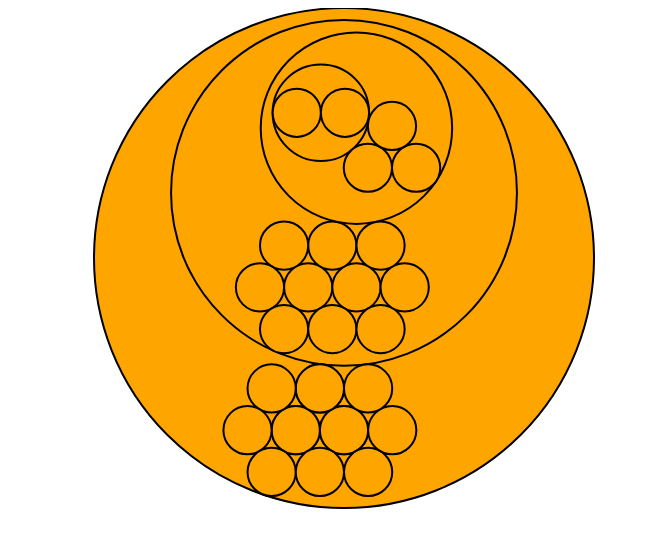
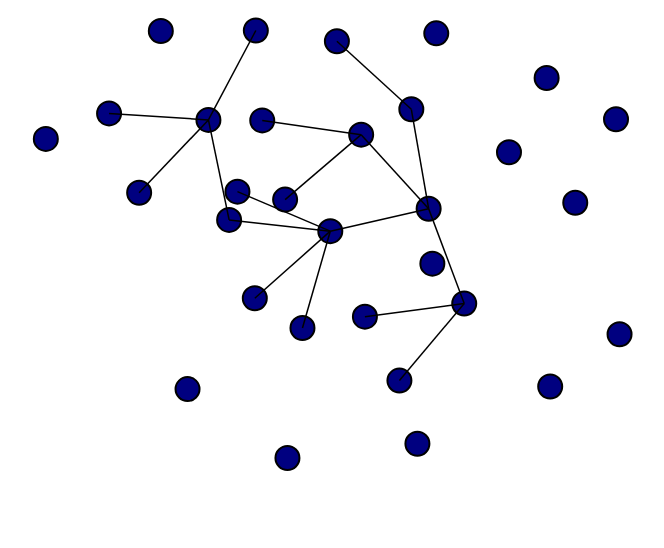
Before and after one commit to DinoJay/tagspace, a website built with webpack: page index.html in a window 1280 px wide. Shown: the whole page, without its empty margins (64-728 px from the left). Built offline with nearby package versions, Linux system fonts and the light colour scheme.

Commit message:
tag graph to DAG done! raw version

```diff
--- a/app/app.js
+++ b/app/app.js
@@ -3,6 +3,23 @@ import _ from "lodash";
 import fociLayout from "./foci";
 
 require("./style/style.less");
+
+
+function nbsDirected(a, linkedByIndex) {
+  var nbs = [];
+  for (var property in linkedByIndex) {
+    var s = property.split(",").map(d => parseInt(d));
+    // if (s[0] === a) {
+    //   nbs.push(s[1]);
+    // }
+    // else {
+      if (s[1] === a) {
+        nbs.push(s[0]);
+      }
+    // }
+  }
+  return _.uniq(nbs);
+}
 
 function biconnectedComponents(graph){
 
@@ -235,20 +252,24 @@ d3.json("data.json", function(error, data) {
 
   var svg = d3.select("body").append("svg")
               .attr("width", 1200)
-              .attr("height", 800)
-              .append("g")
-              .call(zoom);
+              .attr("height", 800);
+              // .append("g")
+              // .attr("transform", "translate(" + [75, 75] + ")")
+              // .call(zoom);
 
   var foci = fociLayout()
                 .gravity(0.01)
                 .sets(data.documents)
                 .size([800, 500])
                 .charge(function(d) {
-                  var conn = this.hasConnections(d);
-                  return conn > 0 ? -100 / conn : -500;})
+                  // var conn = this.hasConnections(d);
+                  // return conn > 0 ? -100 / conn : -100;
+                  return -30;
+                })
                 .linkStrength(1)
                 .linkDistance(function(l){
-                  return l.intersec.length > 0 ? 200 / l.intersec.length : 100000;
+                  return 100;
+                  // return l.intersec.length > 0 ? 200 / l.intersec.length : 100000;
                   // var conn1 = this.hasConnections(l.source);
                   // var conn2 = this.hasConnections(l.target);
                   // var conn = conn1 > conn2 ? conn1 : conn2;
@@ -258,10 +279,10 @@ d3.json("data.json", function(error, data) {
                 .startForce();
 
   var nodes = foci.data();
-  console.log("foci data", nodes);
+  // console.log("foci data", nodes);
 
   var force = d3.layout.force()
-                .nodes(nodes)
+                .nodes(_.flatten(nodes.map(d => d.nodes)))
                 .size([800, 500])
                 .charge(0)
                 .linkStrength(0)
@@ -276,25 +297,43 @@ d3.json("data.json", function(error, data) {
                 // .friction(0.4)
                 .theta(1);
   //
-  // // console.log("clusteredDocs", nodes);
+  // console.log("clusteredDocs", force.nodes());
   // // console.log("fociLinks", foci.links());
   //
-  var forceEdges = [];
+  // console.log("fociLinks", foci.links());
+  // var forceEdges = [];
+  // TODO:
   // var forceEdges = _.flattenDeep(foci.links().map(l => {
   //   return l.source.nodes.map(s => {
   //     return l.target.nodes.map(t => {
   //       return {
-  //         source: force.nodes().findIndex(d => d.id === s.id),
-  //         target: force.nodes().findIndex(d => d.id === t.id),
-  //         intersec: l.intersec
+  //         source: force.nodes().findIndex(d => d.__setKey__ === s.__setKey__),
+  //         target: force.nodes().findIndex(d => d.__setKey__ === t.__setKey__)
+  //         // intersec: l.intersec
   //       };
   //     });
   //   });
   // }));
+
+
+  force.start();
+  // var forceEdges = _.flattenDeep(force.nodes().map(n => {
+  //   var links = foci.links()
+  //                   .filter(l => n.__setKey__ === l.source.__key__ || n.__setKey__ === l.target.__key__)
+  //                   .map(l => {
+  //                     return {
+  //                       source: force.nodes().find(n => n.__setKey__ === l.source.__key__).index,
+  //                       target: force.nodes().find(n => n.__setKey__ === l.target.__key__).index
+  //                     };
+  //                   });
+  //   return links;
+  // }));
   //
-  // force.links(forceEdges);
-  // // console.log("forceEdges", forceEdges);
-  //
+  // console.log("forceEdges before", forceEdges);
+  // force.links(forceEdges.slice(0)); //
+  // console.log("forceEdges", force.links());
+
+  // console.log("forceEdges", forceEdges);
   // var edgeList = forceEdges.map(l => [l.source, l.target]);
   // // var linkedByIndex = {};
   // // forceEdges.forEach(function(d) {
@@ -373,45 +412,57 @@ d3.json("data.json", function(error, data) {
   //
   // // console.log("groupedNodes", groupedNodes);
 
-  var doc = svg.selectAll(".doc")
+  var circle = svg.selectAll(".circle")
     .data(nodes, d => d.__key__);
 
-  // doc.enter()
+  // circle.enter()
   //    .append("circle")
-  //    .attr("class", "doc")
+  //    .attr("class", "circle")
   //    .attr("r", d => d.r)
   //    .attr("stroke", d => d.cut ? "red" : "black")
   //    .attr("stroke-width", "2")
   //    .attr("fill", "white");
      // .call(force.drag);
 
-  doc.enter()
-    .append("g")
+  // circle.enter()
+  //   .append("g")
+  //     .attr("class", "circle")
+  //     .attr("transform", function(d) { return "translate(" + d.x + "," + d.y + ")"; });
+  //
+  // circle.append("circle")
+  //     .attr("class", "circleDoc")
+  //     .attr("r", function(d) { return d.r; })
+  //     .attr("stroke", "black")
+  //     .attr("stroke-width", "2")
+  //     .attr("fill", "orange");
+
+
+
+  var doc = svg.selectAll(".doc")
+    .data(nodes, d => d.__key__);
+
+  doc
+    .enter()
+    .append("circle")
       .attr("class", "doc")
-      .attr("transform", function(d) { return "translate(" + d.x + "," + d.y + ")"; });
-
-  doc.append("circle")
-      .attr("class", "circleDoc")
-      .attr("r", function(d) { return d.r; })
+      .attr("r", 12)
       .attr("stroke", "black")
       .attr("stroke-width", "2")
-      .attr("fill", "orange");
-
-  doc.append("title")
+      .attr("fill", "navy")
+      .append("title")
         .text(function(d) { return d.__key__; });
 
-  var link = svg
-      .insert("g", ":first-child")
-      .selectAll(".link")
-     .data(forceEdges)
-     .enter().append("line")
-     //    .attr("class", function(d) { return "link " + d.type; })
-     .attr("class", "link");
+  var link = svg.selectAll(".link").append("g")
+               .data(foci.links());
+
+  link.enter().append("line")
+               //    .attr("class", function(d) { return "link " + d.type; })
+               .attr("class", "link");
 
   force.on("tick", function(e) {
-    // doc.each(d => {
-    //   moveToPos(d, {x: d.center.x, y: d.center.y}, e.alpha * 2);
-    // });
+    doc.each(d => {
+      moveToPos(d, {x: d.center.x, y: d.center.y}, e.alpha * 2);
+    });
     // doc.each((collide(doc.data(), e.alpha, 0)));
     //
     // svg.selectAll("path.group")
@@ -444,10 +495,12 @@ d3.json("data.json", function(error, data) {
       .attr("y2", d =>  d.target.y);
 
     doc.attr("transform", d => "translate(" + [d.x, d.y] + ")");
+    // doc.attr("cx", d => d.x);
+    // doc.attr("cy", d => d.y);
   });
 
   force.start();
 
-  d3.selectAll(".doc").on("click", d => console.log("d", d));
+  doc.on("click", d => console.log("d nbs", d.__key__, nbsDirected(d.index, foci._linkedByIndex).map(i => nodes[i])));
 
 });
--- a/app/foci.js
+++ b/app/foci.js
@@ -115,7 +115,7 @@ function moveToCenter(alpha, energy) {
 //   };
 // }
 
-function startForce(isVenn) {
+function startForce() {
 
   var force = d3.layout.force()
                 .charge(d => this._charge(d))// * d.size)
@@ -124,56 +124,78 @@ function startForce(isVenn) {
                 .linkStrength(this._linkStrength)
                 .linkDistance(d => this._linkDistance(d));
 
-  var pack = d3.layout.pack()
-      .value(function(d) {
-        return d.nbs.length > 0 ? d.nbs.length : 1;
-      })
-      .children(d => d.nbs)
-      .size(this.size());
+  // var pack = d3.layout.pack()
+  //     .value(function(d) {
+  //       return d.nbs.length > 0 ? d.nbs.length : 1;
+  //     })
+  //     // .radius(d => {
+  //     //   return d.nodes ? d.nodes.length * 10 : 30;
+  //     // })
+  //     .padding(10)
+  //     .children(d => d.nbs)
+  //     .size(this.size());
 
-  var values = this.sets();
-  var root = {__key__: "all", nbs: values};
-  var packed = pack(root);
-  console.log("root", packed);
+  var nodes = this.sets();
+  var links = this.links();
+
+  // var root = {__key__: "all", nbs: values};
+  // var packed = pack(root);
+  // packed.forEach(d => {
+  //   d.center = {x: d.x, y: d.y - d.r};
+  // });
+  // console.log("root", packed);
 
   // var totalSize = values.reduce((a, b) => a.size + b.size);
   // console.log("SETS", this.sets());
   // console.log("fociLinks", this._fociLinks.map(d => d.source.__key__ + " - " + d.target.__key__));
 
 
-  // var n = 300;
-  //
-  // force.nodes(values);
-  // force.links(this._fociLinks);
-  //
-  // //run the simulation n times
-  // force.start();
-  // for (var i = n * n; i > 0; --i) force.tick();
-  // force.stop();
-  //
-  // values.forEach(function(d) {
-  //   d.center = {
-  //     x: d.x,
-  //     y: d.y
-  //     // x : (d.x + d.dx / 2),
-  //     // y : (d.y + d.dy / 2)
-  //     // z: null
-  //   };
-  //
-  //   // TODO: check
-  //   d.nodes.forEach((e, i)=> {
-  //     e.center = Object.assign({}, d.center);
-  //     e.center.px = e.center.x + (i * 10);
-  //     e.center.py = e.center.y + (i * 10);
-  //     // e.center.z = i;
-  //     // e.dx = d.dx;
-  //     // e.dy = d.dy;
-  //   });
+
+  // var packedNodes = packed.filter(d => d.nodes);
+
+  // packedNodes.forEach(d => {
+  //   d.x = null;
+  //   d.y = null;
+  //   d.px = null;
+  //   d.py = null;
   // });
+  // var links = pack.links(packedNodes);
 
-  var nodes = _.flatten(values.map(d => d.nodes));
+  // force.nodes(packedNodes);
+  console.log("links", links);
+  force.nodes(nodes);
+  force.links(links);
 
-  this.data(packed);
+  // run the simulation n times
+  var n = 300;
+  force.start();
+  for (var i = n * n; i > 0; --i) force.tick();
+  force.stop();
+
+  nodes.forEach(function(d) {
+    // console.log("d", d);
+    d.center = {
+      x: d.x,
+      y: d.y
+      // x : (d.x + d.dx / 2),
+      // y : (d.y + d.dy / 2)
+      // z: null
+    };
+
+    // TODO: check
+    d.nodes.forEach((e, i)=> {
+      e.center = Object.assign({}, d.center);
+      e.center.px = e.center.x + (i * 10);
+      e.center.py = e.center.y + (i * 10);
+      // e.center.z = i;
+      // e.dx = d.dx;
+      // e.dy = d.dy;
+    });
+  });
+
+  // var nodes = _.flatten(values.map(d => d.nodes));
+
+  this.data(nodes);
 
   return this;
 }
@@ -262,27 +284,23 @@ function extractSets(data) {
 
   nodes.forEach((d, i) => d.index = i);
 
-  nodes.forEach(d => {
-    d.sets.forEach(s => {
-      var targets = nodes.filter(t => t.__key__ !== d.__key__ && t.sets.indexOf(s) !== -1);
-      targets.forEach(t => {
-        if (fociLinks.find(l => (l.source.__key__ === d.__key__ && l.target.__key__ === t.__key__)
-          || (l.source.__key__ === t.__key__ && l.target.__key__ === d.__key__)) === undefined) {
+  nodes.forEach(s => {
+    nodes.forEach(t => {
+    var intersect = _.intersection(s.sets, t.sets);
+    var linkExist = fociLinks.findIndex(l => l.source === s.index && l.target === t.index || l.target === s.index && l.source === t.index);
 
+    if (s.index !== t.index && intersect.length > 0 && linkExist === -1)
       fociLinks.push({
-              source: d.index,
+        source: s.index,
         target: t.index,
-              // source: nodes.findIndex(e => e.__key__ === d.__key__),
-              // target: nodes.findIndex(d => d.__key__ === t.__key__),
-              intersec: _.intersection(d.sets, t.sets)
-            });
-          }
+        intersec: intersect
       });
     });
   });
 
   console.log("foci nodes", nodes);
   console.log("fociLinks", fociLinks);
+  console.log("fociLinks length", fociLinks.length);
 
   // console.log("focilinks", fociLinks);
   // // reset the size for each set.
@@ -313,7 +331,8 @@ function extractSets(data) {
     linkedByIndex[d.source + "," + d.target] = true;
   });
 
-  // console.log("linkedByIndex", linkedByIndex);
+  console.log("linkedByIndex", linkedByIndex);
+
   this._linkedByIndex = linkedByIndex;
 
   var edgeList = fociLinks.map(l => [l.source, l.target]);
@@ -321,49 +340,134 @@ function extractSets(data) {
 
   var sortedNodes = _.sortBy(nodes, d => {
     // console.log("d.index", d.index);
-    var conn = connectionsIndex(d.index, linkedByIndex, nodes);
-    return conn * d.nodes.length;
-  });
-  // console.log("sortedNodes", sortedNodes);
+    // var conn = connectionsIndex(d.index, linkedByIndex, nodes);
+    // return conn * d.nodes.length;
 
-  var sv = [];
+    return d.sets.length;
+  }).reverse();
+
+  var sv = sortedNodes.map(n => n.index);
+  console.log("sortedNodes", sortedNodes);
+
+  console.log("sv", sv);
+  // var sv = [];
+  // var seen = [];
   function induceNbs(cur) {
-    var neighbors = nbs(cur.index, linkedByIndex, sv);
 
-    // console.log("sv", sv);
-    sv = _.difference(sv, neighbors);
+    // console.log("cur", cur);
+    var nbs = neighbors(cur.index, linkedByIndex, sv);
+    // console.log("nbs", neighbors);
+    // seen.push(cur.index);
+
+    sv = _.difference(sv, nbs);
     // console.log("sv", sv);
 
     // TODO: not correct
-    var sorted = _.sortBy(neighbors.map(i => nodes[i]), d => {
+    var sorted = _.sortBy(nbs.map(i => nodes[i]), d => {
       var conn = connectionsIndex(d.index, linkedByIndex, sv.map(i => nodes[i]));
-      return conn * d.nodes.length;
-    }).reverse();
+      return 100 * conn / d.sets.length;
+    });
     // console.log("sorted", sorted);
 
     cur.nbs = sorted;
 
     cur.nbs.forEach(next => {
+      // if(seen.indexOf(next) === -1)
         induceNbs(next);
     });
   }
+  //
+  // sv = sortedNodes.map(d => d.index);
+  // console.log("sv", sv);
+  //
+  // var simpleComps = [];
+  // var hierarchy = [];
 
-  sv = sortedNodes.map(d => d.index);
-  var simpleComps = [];
-  var hierarchy = [];
+// old_undirected graph G
+//  new_directed graph D
+//  dequeue Q
+//  v is any node in G
+//  add v to D
+//  Q.push_back(v)
+//  while(Q is not empty):
+//      v = Q.pop_front()
+//      for all neighbors u to v:
+//          if u in D
+//               add edge u->v to D
+//          else
+//               add u to D and add edge v->u to D
+//               Q.push_back(u)
+//
+//  return D
+
+function remove_cycle(totalOrder) {
+  var D = {nodes: [], edges: []}; // new_directed graph D
+  var Q = [];
+  var u0 = totalOrder[totalOrder.length - 1];
+  var tags = [];
+  Q.push(u0);
+  while (Q.length !== 0) {
+
+    var u = Q.pop(); // pop front
+
+    console.log("u", nodes[u]);
+    console.log("seen", tags);
+    console.log("sets", nodes[u].sets);
+    console.log("diff", _.difference(nodes[u].sets, tags));
+    var vs = nbsForward(u, linkedByIndex, nodes, tags);
+
+    var sorted = _.sortBy(vs.map(i => nodes[i]), d => {
+      return d.sets.length;
+
+      // var conn = connectionsIndex(d.index, linkedByIndex, sv.map(i => nodes[i]));
+      // return 100 * conn / d.sets.length;
+    }).map(d => d.index).reverse();
+
+    console.log("vs", sorted.map(u => nodes[u].__key__));
+
+    // console.log("sorted", sorted.map(i => nodes[i]));
+
+    sorted.forEach(v => {
+      if (D.nodes.indexOf(v) !== -1) {
+        var filterOut = D.edges.filter(l => l.target === v);
+        // console.log("filterOut", filterOut);
+        D.edges = _.difference(D.edges, filterOut);
+
+        D.edges.push({source: u, target: v});
+      }
+      else {
+        D.nodes.push(v);
+        D.edges.push({source: u, target: v});
+        Q.push(v);
+
+        Q = _.uniq(Q);
+        Q = _.sortBy(Q.map(i => nodes[i]), d => {
+          return d.sets.length;
+        }).map(d => d.index).reverse();
+      }
+    });
+    tags = tags.concat(nodes[u].sets);
+  }
+  return D;
+}
+
+var D = remove_cycle(sv);
+
+console.log("D", D);
+
 
   // console.log("sv", sv);
-  while(sv.length !== 0) {
+  // while(sv.length !== 0) {
     // var cur = sv.pop();
     // var neighbors = nbs(cur, linkedByIndex, sv);
     // simpleComps.push([cur].concat(neighbors));
     // hierarchy.push({node: nodes[cur], nbs: neighbors.map(n => nodes[n])});
     // sv = _.difference(sv, neighbors);
 
-    var cur = sv.pop();
-    var curNode = nodes[cur];
-    induceNbs(curNode);
-    hierarchy.push(curNode);
+    // var cur = sv.pop();
+    // var curNode = nodes[cur];
+    // induceNbs(curNode);
+    // hierarchy.push(curNode);
     // console.log("nodes[cur]", nodes[cur]);
     // sv = [];
     // var neighbors = [];
@@ -378,49 +482,49 @@ function extractSets(data) {
     // console.log("cur", nodes[cur]);
     // console.log("nbs", neighbors);
     // console.log("sv", sv);
-  }
+  // }
   // console.log("simpleComps", simpleComps);
-  console.log("hierarchy", hierarchy);
+  // console.log("hierarchy", hierarchy);
 
 
   // var simpleCompNodes = simpleComps.map(c => c.map(i => nodes[i]));
   // console.log("simpleCompNodes", simpleCompNodes);
-  var clusters = hierarchy.map(n => {
-    var sets = _.uniq(_.flatten(n.nbs.map(n => n.sets)));
-    var intersets = _.intersection(...n.nbs.map(n => n.sets));
-    n.otherKey = sets.join(",");
-    n.interkey = intersets.join(",");
-    n.otherSets = sets;
-    return n;
-  });
-  console.log("clusters", clusters);
+  // var clusters = hierarchy.map(n => {
+  //   var sets = _.uniq(_.flatten(n.nbs.map(n => n.sets)));
+  //   var intersets = _.intersection(...n.nbs.map(n => n.sets));
+  //   n.otherKey = sets.join(",");
+  //   n.interkey = intersets.join(",");
+  //   n.otherSets = sets;
+  //   return n;
+  // });
+  // console.log("clusters", clusters);
 
-  var vertices = nodes.map((_, i) => i);
-  var adjList = convert_edgelist_to_adjlist(vertices, edgeList);
-  // console.log("adjList", adjList);
-
-  var comps = biconnectedComponents(adjList);
-
-  var cut_vertices = _.uniq(_.flatten(comps.map(c => {
-    return c.filter(u => {
-      var n = comps.filter(c => c.find(v => v === u) ? true : false);
-      return n.length > 1;
-    });
-  }).filter(s => s > 0)));
-
-  // console.log("cut_vertices", cut_vertices);
-
-  nodes.forEach((d, i) => {
-    if (cut_vertices.indexOf(i) !== -1 ) d.cut = true;
-  });
-
-  var biComps = comps.map(c => c.filter(v => cut_vertices.indexOf(v) === -1));
+  // var vertices = nodes.map((_, i) => i);
+  // var adjList = convert_edgelist_to_adjlist(vertices, edgeList);
+  // // console.log("adjList", adjList);
+  //
+  // var comps = biconnectedComponents(adjList);
+  //
+  // var cut_vertices = _.uniq(_.flatten(comps.map(c => {
+  //   return c.filter(u => {
+  //     var n = comps.filter(c => c.find(v => v === u) ? true : false);
+  //     return n.length > 1;
+  //   });
+  // }).filter(s => s > 0)));
+  //
+  // // console.log("cut_vertices", cut_vertices);
+  //
+  // nodes.forEach((d, i) => {
+  //   if (cut_vertices.indexOf(i) !== -1 ) d.cut = true;
+  // });
+  //
+  // var biComps = comps.map(c => c.filter(v => cut_vertices.indexOf(v) === -1));
   // var biCompNodes = biComps.map(c => c.map(i => nodes[i]));
 
   // console.log("biconnected components", biCompNodes);
 
-  this._sets = clusters;
-  this._fociLinks = fociLinks;
+  this._sets = nodes;
+  this._fociLinks = D.edges;
 
   return this;
 }
@@ -511,7 +615,34 @@ function connectionsIndex(a, linkedByIndex, nodes) {
 }
 
 
-function nbs(a, linkedByIndex, nodes) {
+
+function nbsForward(a, linkedByIndex, nodes, seen) {
+  var nbs = [];
+  for (var property in linkedByIndex) {
+    var s = property.split(",").map(d => parseInt(d));
+    var source = nodes[s[0]];
+    var target = nodes[s[1]];
+    var diff, interset;
+
+    if (s[0] === a ) {
+      diff = _.difference(source.sets, seen);
+      interset = _.intersection(diff, target.sets);
+      if(interset.length > 0)
+        nbs.push(s[1]);
+    }
+    else {
+      if (s[1] === a) {
+        diff = _.difference(target.sets, seen);
+        interset = _.intersection(diff, source.sets);
+        if(interset.length > 0)
+        nbs.push(s[0]);
+      }
+    }
+  }
+  return _.uniq(nbs);
+}
+
+function neighbors(a, linkedByIndex, nodes) {
   var nbs = [];
   for (var property in linkedByIndex) {
     var s = property.split(",").map(d => parseInt(d));
--- a/app/style/style.less
+++ b/app/style/style.less
@@ -3,6 +3,6 @@
 // }
 .link {
   fill: none;
-  stroke: grey;
+  stroke: black;
   stroke-width: 1.5px;
 }
--- a/package.json
+++ b/package.json
@@ -33,12 +33,13 @@
   },
   "devDependencies": {
     "babel-core": "^6.4.5",
-    "json-loader": "^0.5.3",
     "babel-loader": "^6.2.1",
     "babel-preset-es2015": "^6.3.13",
+    "colors.css": "^3.0.0",
     "css-loader": "^0.18.0",
     "extract-text-webpack-plugin": "^1.0.1",
     "file-loader": "^0.8.5",
+    "json-loader": "^0.5.3",
     "less": "^2.5.3",
     "less-loader": "^2.2.2",
     "style-loader": "^0.13.0",
```
Lines whose indentation alone changed are shown as unchanged.
